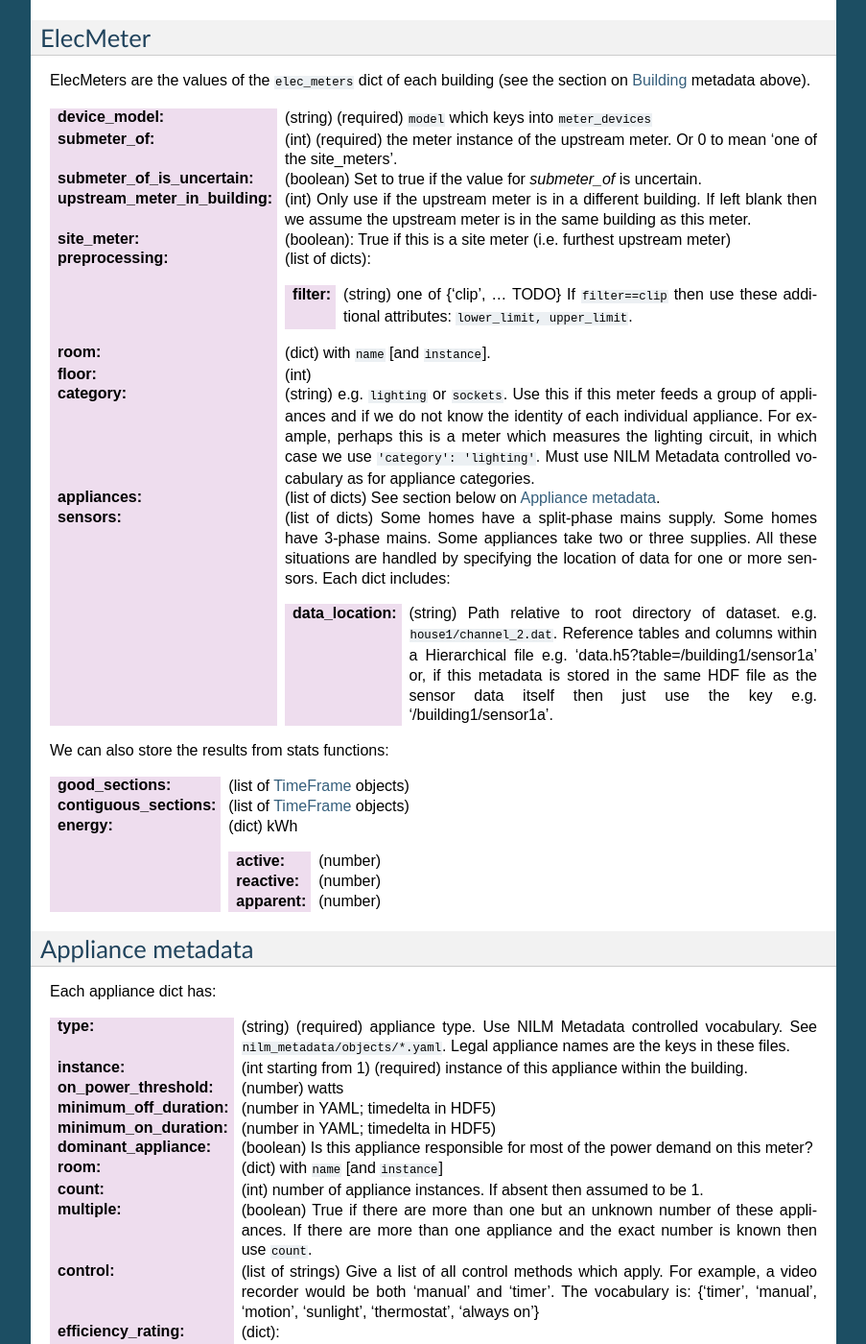
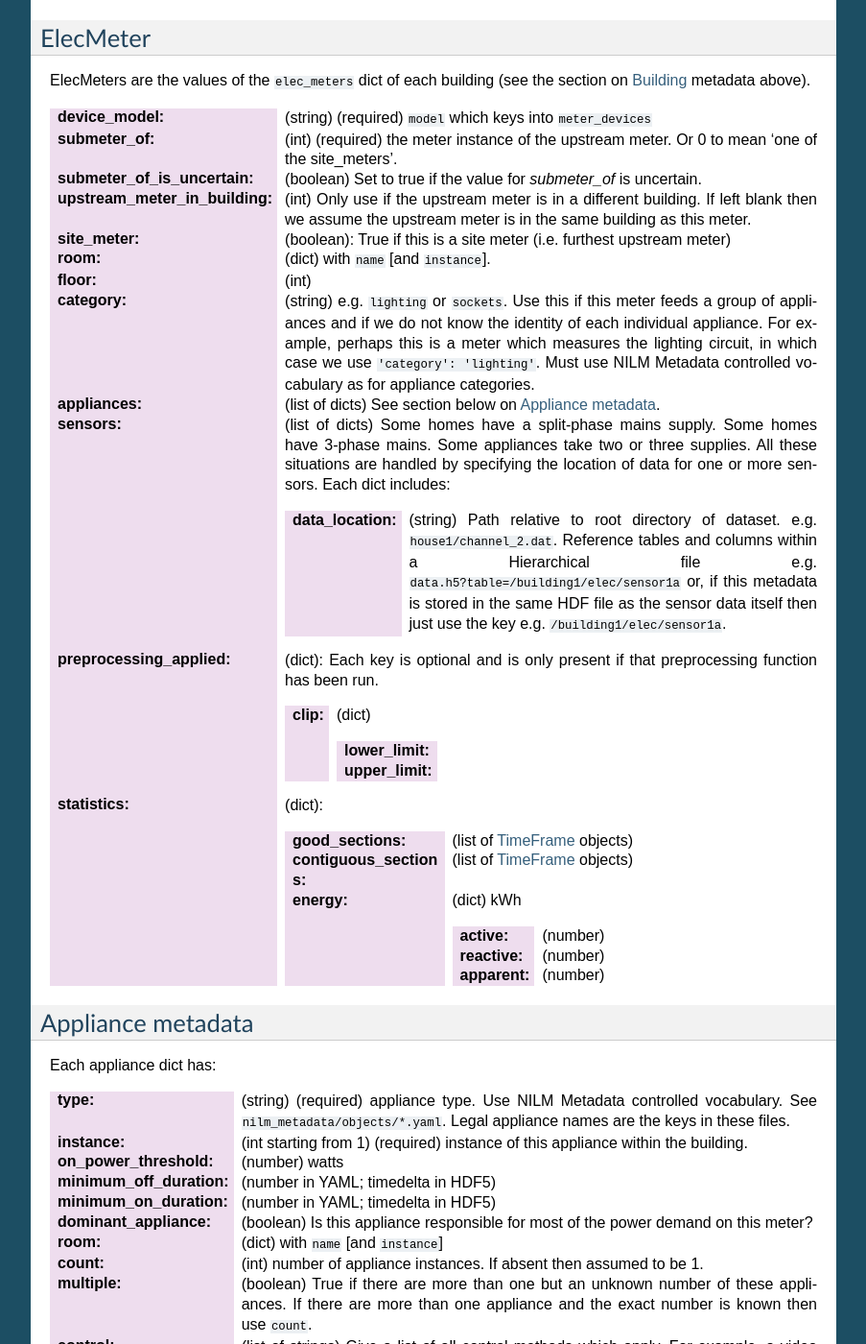
Before and after one commit to nilmtk/nilm_metadata, a Sphinx documentation site: the page built from docs/source/dataset_metadata.rst, in a window 1280 px wide and 1400 px high, scrolled down 2807 px. Shown: the whole window at 96% size, without its empty margins (198-1101 px from the left). Built offline with Sphinx 7.4.7, drawn with Linux system fonts in a browser that asks for light colours.

Commit message:
modifying `preprocessing_applied` and `statistics`

```diff
--- a/docs/source/dataset_metadata.rst
+++ b/docs/source/dataset_metadata.rst
@@ -186,10 +186,6 @@ section on `Building`_ metadata above).
                              the same building as this meter.
 :site_meter: (boolean): True if this is a site meter (i.e. furthest
              upstream meter)
-:preprocessing: (list of dicts):
-
-   :filter: (string) one of {'clip', ... TODO}  If ``filter==clip``
-            then use these additional attributes: ``lower_limit, upper_limit``.
 
 :room: (dict) with ``name`` [and ``instance``].
 
@@ -214,19 +210,27 @@ section on `Building`_ metadata above).
   :data_location: (string) Path relative to root directory of
      dataset. e.g. ``house1/channel_2.dat``. Reference
      tables and columns within a Hierarchical
-     file e.g. 'data.h5?table=/building1/sensor1a' or, if
+     file e.g. ``data.h5?table=/building1/elec/sensor1a`` or, if
      this metadata is stored in the same HDF file as the
-     sensor data itself then just use the key e.g. '/building1/sensor1a'.
+     sensor data itself then just use the key e.g. ``/building1/elec/sensor1a``.
 
-We can also store the results from stats functions:
+:preprocessing_applied: (dict): Each key is optional and is only
+   present if that preprocessing function has been run.
 
-:good_sections: (list of `TimeFrame`_ objects)
-:contiguous_sections: (list of `TimeFrame`_ objects)
-:energy: (dict) kWh
+   :clip: (dict)
 
-   :active: (number)
-   :reactive: (number)
-   :apparent: (number)
+      :lower_limit:
+      :upper_limit:
+
+:statistics: (dict):
+
+   :good_sections: (list of `TimeFrame`_ objects)
+   :contiguous_sections: (list of `TimeFrame`_ objects)
+   :energy: (dict) kWh
+
+      :active: (number)
+      :reactive: (number)
+      :apparent: (number)
 
 
 
```
